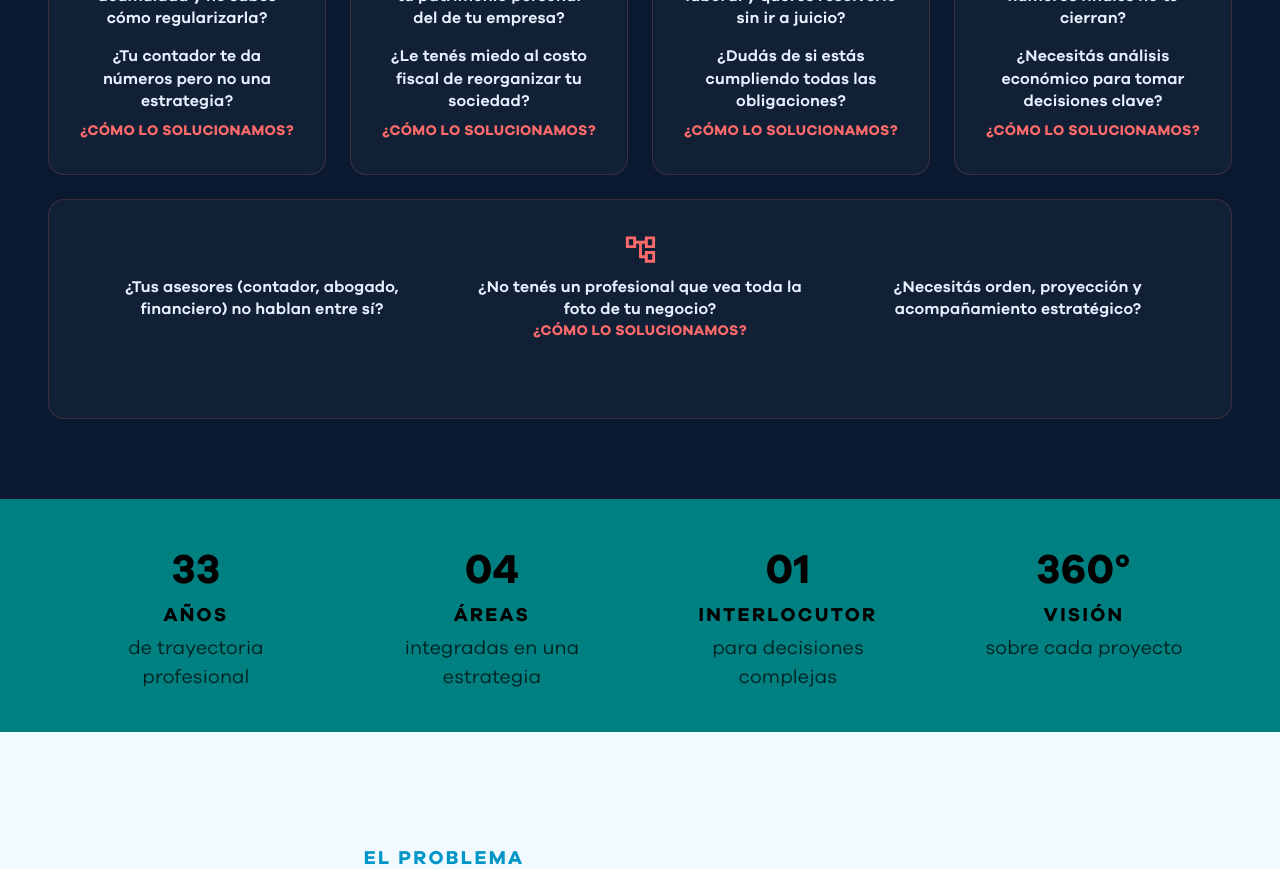
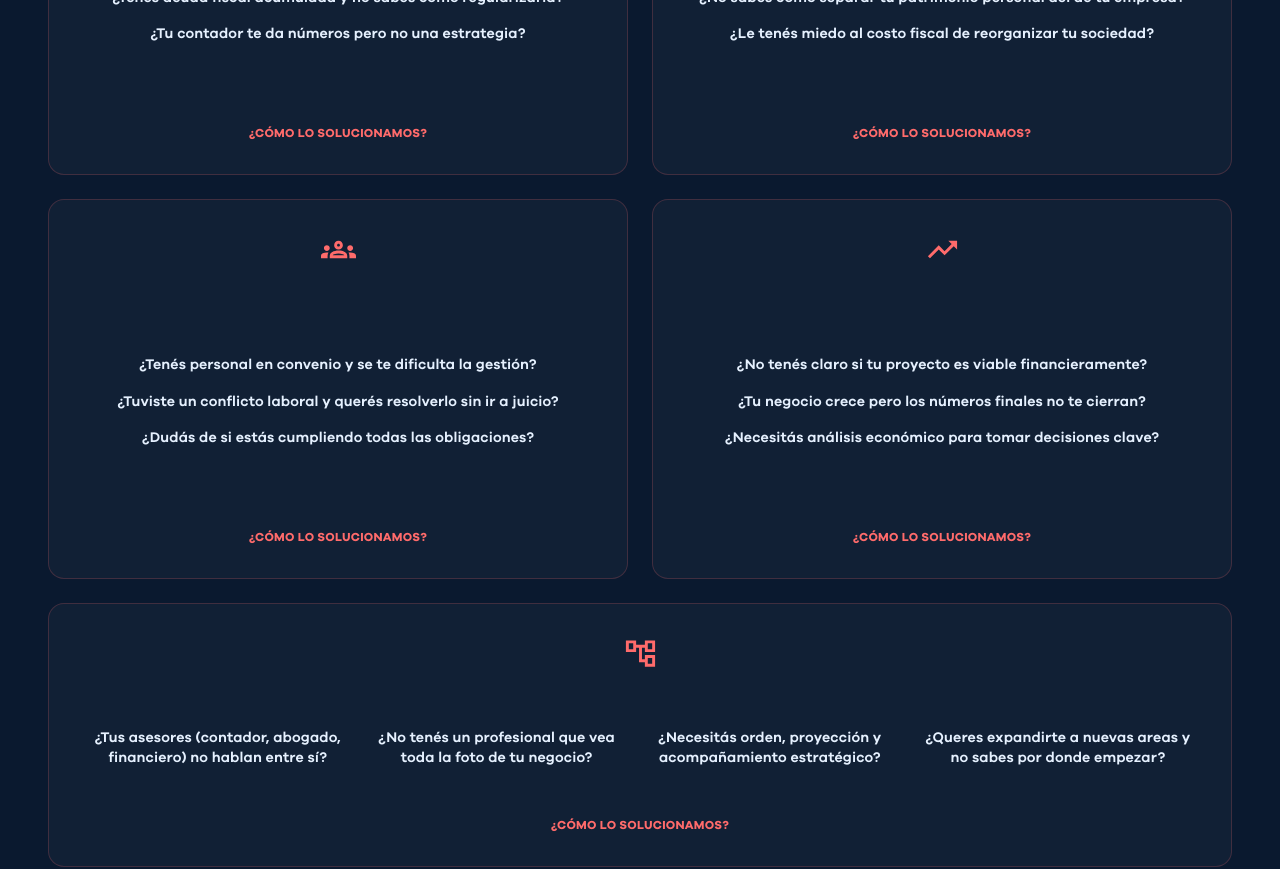
Before and after one commit to 83464-Bergesio-Genaro/Quantum-Moneymaker, a React (Vite) app: page / in a window 1280 px wide. Shown: the part 1180-2049 px from the top of the page. Built offline with nearby package versions, Linux system fonts and the light colour scheme; no server answers.

Commit message:
Cambios, arreglos y otros males menores

```diff
--- a/src/shared/pages/home/hero.tsx
+++ b/src/shared/pages/home/hero.tsx
@@ -75,7 +75,7 @@ export default function MainHero(){
         display: "flex",
         alignItems: "center",
         position: "relative",
-        py: { xs: 4,xl:16},
+        py: { xs: 4,xl:12},
         }}
         >
         {/*Una mancha random que le gusto al chat, lo reemplazaria por los fondos de lineas*/}
--- a/src/shared/pages/home/servicesSection.tsx
+++ b/src/shared/pages/home/servicesSection.tsx
@@ -65,7 +65,8 @@ const INTERACTIVE_CARDS: ProblemServiceItem[] = [
     painPoints: [
       "¿Tus asesores (contador, abogado, financiero) no hablan entre sí?",
       "¿No tenés un profesional que vea toda la foto de tu negocio?",
-      "¿Necesitás orden, proyección y acompañamiento estratégico?"
+      "¿Necesitás orden, proyección y acompañamiento estratégico?",
+      "¿Queres expandirte a nuevas areas y no sabes por donde empezar?"
     ],
     solutionTitle: "Diagnóstico Estructural",
     solutionDescription: "Alineación holística de todas las áreas operativas, contables y legales bajo una misma visión de negocio."
@@ -107,7 +108,7 @@ export const ServicesSection: React.FC = () => {
               size={{
                 xs: 12,
                 sm: isFullWidth ? 12 : 6,
-                md: isFullWidth ? 12 : 3
+                xl: isFullWidth ? 12 : 3
               }}
               key={item.id}
             >
@@ -160,6 +161,7 @@ export const ServicesSection: React.FC = () => {
                       display: "flex",
                       flexDirection: isFullWidth ? { xs: "column", md: "row" } : "column",
                       justifyContent: isFullWidth ? "space-around" : "center",
+                      py:isFullWidth? 6:0,
                       alignItems: "center",
                       gap: 2,
                       my: "auto",
@@ -172,7 +174,7 @@ export const ServicesSection: React.FC = () => {
                         key={index}
                         sx={{
                           color: "#e6f1ff",
-                          fontSize: { xs: "0.95rem", md: "1rem" },
+                          fontSize:isFullWidth?{sm:"0.9rem", xl:"1.4rem" }: {xs:"0.9rem", sm:"0.9rem" ,xl:"1rem" },
                           fontWeight: 600,
                           lineHeight: 1.4,
                           maxWidth: isFullWidth ? { md: "30%" } : "100%"
@@ -187,7 +189,7 @@ export const ServicesSection: React.FC = () => {
                   <Typography
                     component="span"
                     sx={{
-                      fontSize: { xs: "1rem", md: "0.90rem" },
+                      fontSize:isFullWidth? { xs: "1rem", md: "0.75rem",xl:"1.2rem" }:{ xs: "1rem", md: "0.75rem",xl:"1rem" },
                       fontWeight: 700,
                       color: "var(--warningText)",
                       letterSpacing: "0.02em",
```
